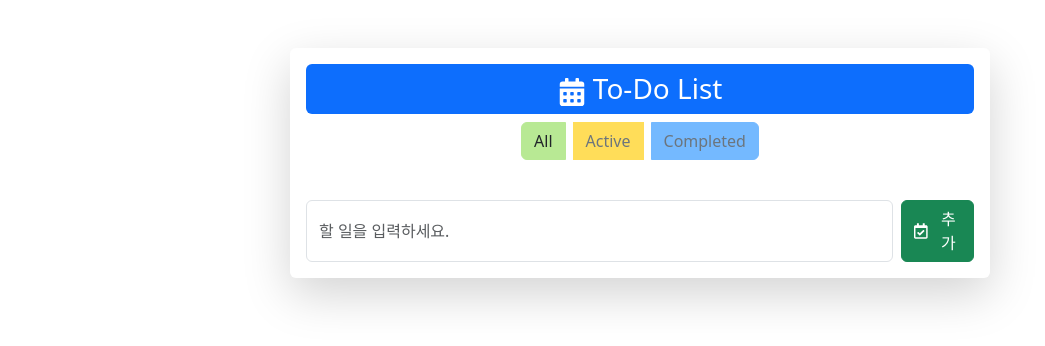
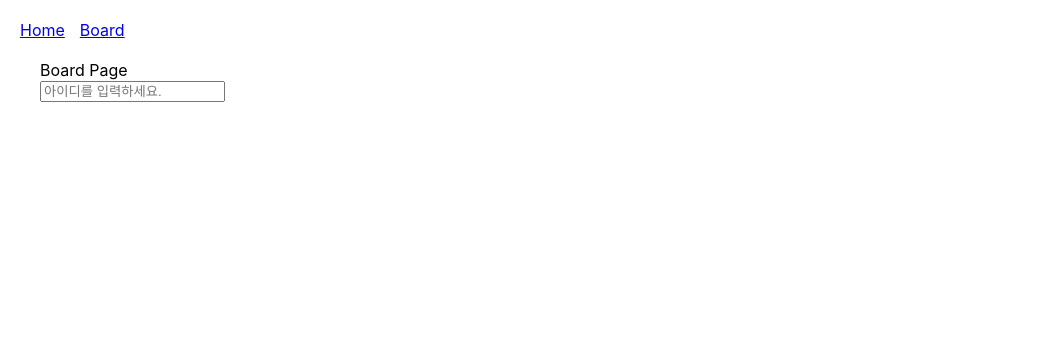
Before and after one commit to JeongSunghan/React-basic-letcutre-2024.03, a React (Create React App) app: page /board in a window 1280 px wide. Shown: the top 346 px of the page, without its empty margins (0-1045 px from the left). Built offline with nearby package versions, Linux system fonts and the light colour scheme.

Commit message:
React-Router

```diff
--- a/src/apps/App21_router.jsx
+++ b/src/apps/App21_router.jsx
@@ -1,10 +1,34 @@
-import { createBrowserRouter } from "react-router-dom";
+import { RouterProvider, createBrowserRouter } from "react-router-dom";
+import Home from "../pages/Home";
+import Board from "../pages/Board";
+import Root from "../pages/Root";
+import BoardDetail from "../pages/BoardDetail";
+
+// 웹 애플리케이션의 라우팅 구조를 설정, object 형태로 옵션 넣기
+const router = createBrowserRouter([
+  //웹사이트의 루트 경로 ('/')에 접근했을 때 <Root /> 컴포넌트를 렌더링하도록 설정
+  {
+    // 배열은 루트 경로의 하위 경로들을 정의
+    path: '/',
+    element: <Root />,
+    children: [
+
+      //index: true는 루트 경로(/)에 대한 기본 페이지를 의미
+      { index: true, element: <Home /> },
+
+      //board 경로에 대한 설정
+      { path: '/board', element: <Board /> },
+      { path: '/board/:bid', element: <BoardDetail /> },
+    ]
+  }
+]);
 
 function App() {
 
   return (
-
-
+    // router객체를 애플리케이션에 적용
+    // RouterProvider에 router 객체를 전달,정의한 라우팅 구조에 따라 애플리케이션이 URL의 변화에 반응
+    <RouterProvider router={router} />
   );
 }
 
--- /dev/null
+++ b/src/components/NavBar.jsx
@@ -0,0 +1,16 @@
+import React from "react";
+import { Link } from "react-router-dom";
+
+
+//네비게이션 바 설정
+export default function Navbar() {
+    return (
+        <nav>
+            {/* 홈으로 보냄 */}
+            <Link to='/' style={{marginRight: '15px'}}>Home</Link>
+
+            {/* 보더로 보냄 */}
+            <Link to='/board'>Board</Link>
+        </nav>
+    );
+}
--- a/src/index.jsx
+++ b/src/index.jsx
@@ -1,7 +1,7 @@
 import React from 'react';
 import ReactDOM from 'react-dom/client';
 import './index.css';
-import App from './apps/App11_Todo';
+import App from './apps/App21_router';
 import reportWebVitals from './reportWebVitals';
 
 const root = ReactDOM.createRoot(document.getElementById('root'));
--- /dev/null
+++ b/src/pages/Board.jsx
@@ -0,0 +1,33 @@
+import React, { useState } from "react";
+import { useNavigate } from "react-router-dom";
+
+export default function Board() {
+
+  // e => 이벤트를 받아서 처리
+  const [text, setText] = useState('');
+  const navigate = useNavigate();
+  const handleSubmit = e => {
+    e.preventDefault();     //새로고침 방지
+    navigate(`/board/${text}`);       //board{텍스트값}을 받은 페이지로 이동
+    setText('');    //해당 경로로 이동 후, setText를 호줄하여 입력 필드를 비움
+
+  }
+
+  return (
+    <div style={{ margin: '20px' }}>
+      Board Page
+      {/* return => handleSubmit 작동 */}
+      <form onSubmit={handleSubmit}>
+        <input type="text" name="bid" value={text} placeholder="아이디를 입력하세요."
+        // text가 value값에 찍힘
+        // onChange 이벤트를 통해 사용자의 입력을 text 상태에 업데이트
+          onChange={e => {setText(e.target.value)}} />
+      </form>
+    </div>
+
+    // !!정리!!
+    // 사용자가 입력한 텍스트를 받아서,
+    //그 값을 URL 경로의 일부로 사용하여 다른 페이지로 이동하는 기능을 구현
+  );
+
+}
--- /dev/null
+++ b/src/pages/BoardDetail.jsx
@@ -0,0 +1,14 @@
+import React from "react";
+import { useParams } from "react-router-dom";
+
+export default function BoardDetail() {
+  //파라메터 값을 받아와야함
+  const params = useParams();
+
+  return (
+    <div style={{ margin: '20px' }}>
+      BoardDetail Page, bid = {params.bid}
+    </div>
+  );
+
+}
--- /dev/null
+++ b/src/pages/Home.jsx
@@ -0,0 +1,10 @@
+import React from "react";
+
+export default function Home() {
+  return (
+    <div style={{ margin: '20px' }}>
+      Home Page
+    </div>
+  );
+
+}
--- /dev/null
+++ b/src/pages/Root.jsx
@@ -0,0 +1,20 @@
+import React from "react";
+import { Outlet } from "react-router-dom";
+import Navbar from "../components/NavBar";
+
+//기본적인 레이아웃 설정
+export default function Root() {
+    // 웹 애플리케이션의 기본 레이아웃을 정의하는 Root 컴포넌트이며,
+    //상단에는 네비게이션 바가 위치, 그 아래에는 현재 URL에 따라 달라지는 페이지의 내용이 렌더링한다.
+    return (
+        <div style={{ margin: '20px' }}>
+
+            {/* 네비게이션 바 */}
+            <Navbar />
+
+            {/* 라우트의 자식 라우트가 렌더링될 위치를 정의 */}
+            <Outlet />
+
+        </div>
+    );
+}
```
